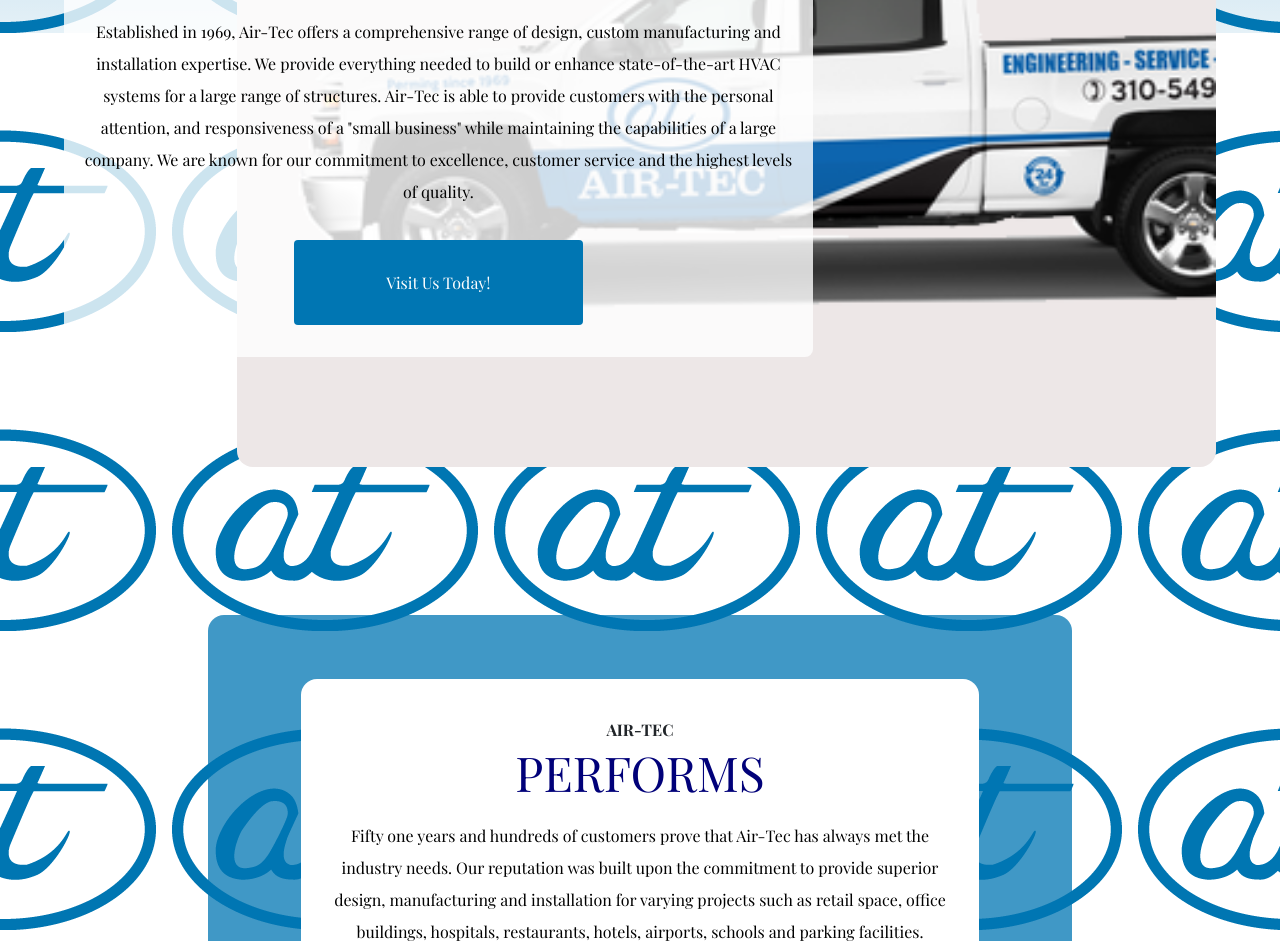
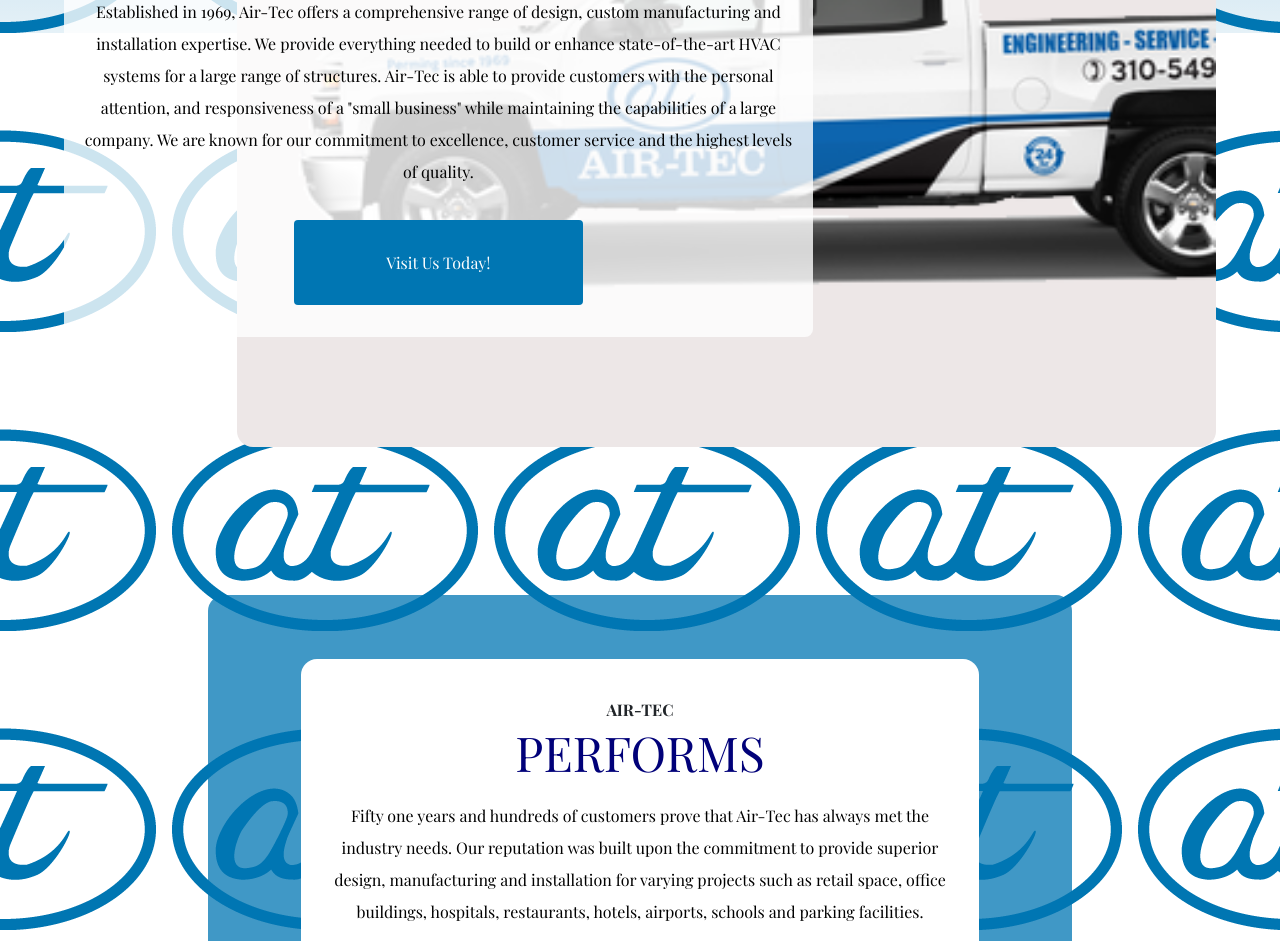
Before and after one commit to air-tec-performs/air-tec-performs.github.io, a plain HTML site: page index.html in a window 1280 px wide. Shown: the part 767-1708 px from the top of the page. Drawn offline with nearby package versions, Linux system fonts and the light colour scheme; a web font is replaced by a local one.

Commit message:
Update overall.css

```diff
--- a/css/overall.css
+++ b/css/overall.css
@@ -15,8 +15,8 @@
     .content-container {
     width:100%;
     padding: 0;
-    margin-top: 7.5rem;
-    margin-bottom: 7.5rem;
+    margin-top: 100px;
+    margin-bottom:  100px;
     }
 }
 
```
